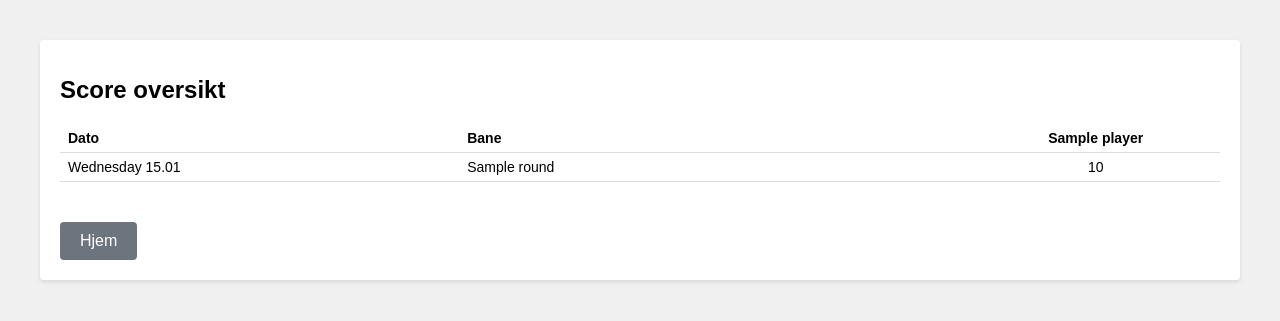
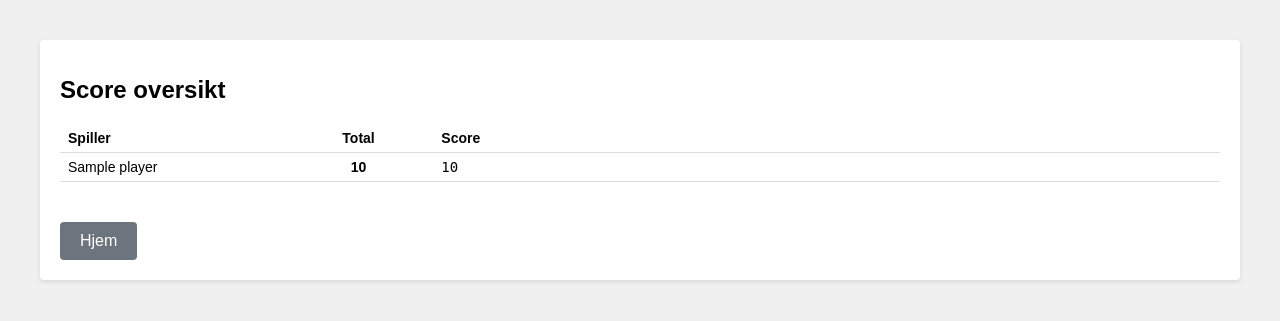
Before and after one commit to GeirOwe/golf, a Flask app: page /scores in a window 1280 px wide. Shown: the top 321 px of the page. Run offline with Flask 3, Linux system fonts and the light colour scheme; tables that the repository leaves empty hold one stand-in row (values such as "Sample post").

Commit message:
Refactor score listing to display player scores; enhance UI with new table layout and sorting by total score

```diff
--- a/app.py
+++ b/app.py
@@ -197,11 +197,26 @@ def manage_scores(round_id):
 
 @app.route("/scores")
 def list_scores():
-    """Display all scores sorted by round date."""
-    # Get all rounds with scores, sorted by date
-    rounds = Round.query.join(RoundScore).order_by(Round.play_date.asc()).distinct().all()
+    """Display player scores sorted by total score."""
     players = Player.get_all()
-    return render_template("list_scores.html", rounds=rounds, players=players)
+
+    # Get scores for each player
+    player_scores = []
+    for player in players:
+        scores = RoundScore.query.filter_by(player_id=player.id).all()
+        if scores:  # Only include players with scores
+            total_score = sum(score.score for score in scores)
+            score_list = [score.score for score in scores]
+            player_scores.append({
+                'name': player.name,
+                'total': total_score,
+                'scores': score_list
+            })
+
+    # Sort by total score descending
+    player_scores.sort(key=lambda x: x['total'], reverse=True)
+
+    return render_template("list_scores.html", player_scores=player_scores)
 
 @app.route("/admin/db/reset", methods=["POST"])
 def reset_database():
--- a/templates/base.html
+++ b/templates/base.html
@@ -154,6 +154,30 @@
             text-align: center !important;
         }
 
+        .score-table .name-column {
+            width: 20%;
+            min-width: 100px;
+        }
+
+        .score-table .total-column {
+            width: 10%;
+            text-align: center;
+        }
+
+        .score-table .scores-column {
+            width: 70%;
+            padding-left: 20px;
+        }
+
+        .score-table td.total-column {
+            font-weight: bold;
+            text-align: center;
+        }
+
+        .score-table td.scores-column {
+            font-family: monospace;  /* For better number alignment */
+        }
+
         .score-table tbody tr:hover {
             background-color: #f8f9fa;
         }
--- a/templates/list_scores.html
+++ b/templates/list_scores.html
@@ -4,28 +4,22 @@
 
 {% block content %}
     <h1>Score oversikt</h1>
-    {% if rounds %}
+    {% if player_scores %}
     <div class="score-container">
         <table class="score-table">
             <thead>
                 <tr>
-                    <th class="date-column">Dato</th>
-                    <th class="course-column">Bane</th>
-                    {% for player in players %}
-                        <th class="score-column">{{ player.name }}</th>
-                    {% endfor %}
+                    <th class="name-column">Spiller</th>
+                    <th class="total-column">Total</th>
+                    <th class="scores-column">Score</th>
                 </tr>
             </thead>
             <tbody>
-                {% for round in rounds %}
+                {% for player in player_scores %}
                 <tr>
-                    <td class="date-column">{{ round.play_date.strftime('%A %d.%m').capitalize() }}</td>
-                    <td class="course-column">{{ round.course_name }}</td>
-                    {% for player in players %}
-                        <td class="score-column">
-                            {{ round.get_player_score(player.id) or '-' }}
-                        </td>
-                    {% endfor %}
+                    <td class="name-column">{{ player.name }}</td>
+                    <td class="total-column">{{ player.total }}</td>
+                    <td class="scores-column">{{ player.scores|join(', ') }}</td>
                 </tr>
                 {% endfor %}
             </tbody>
```
Also changed, not shown: 1 other file.
